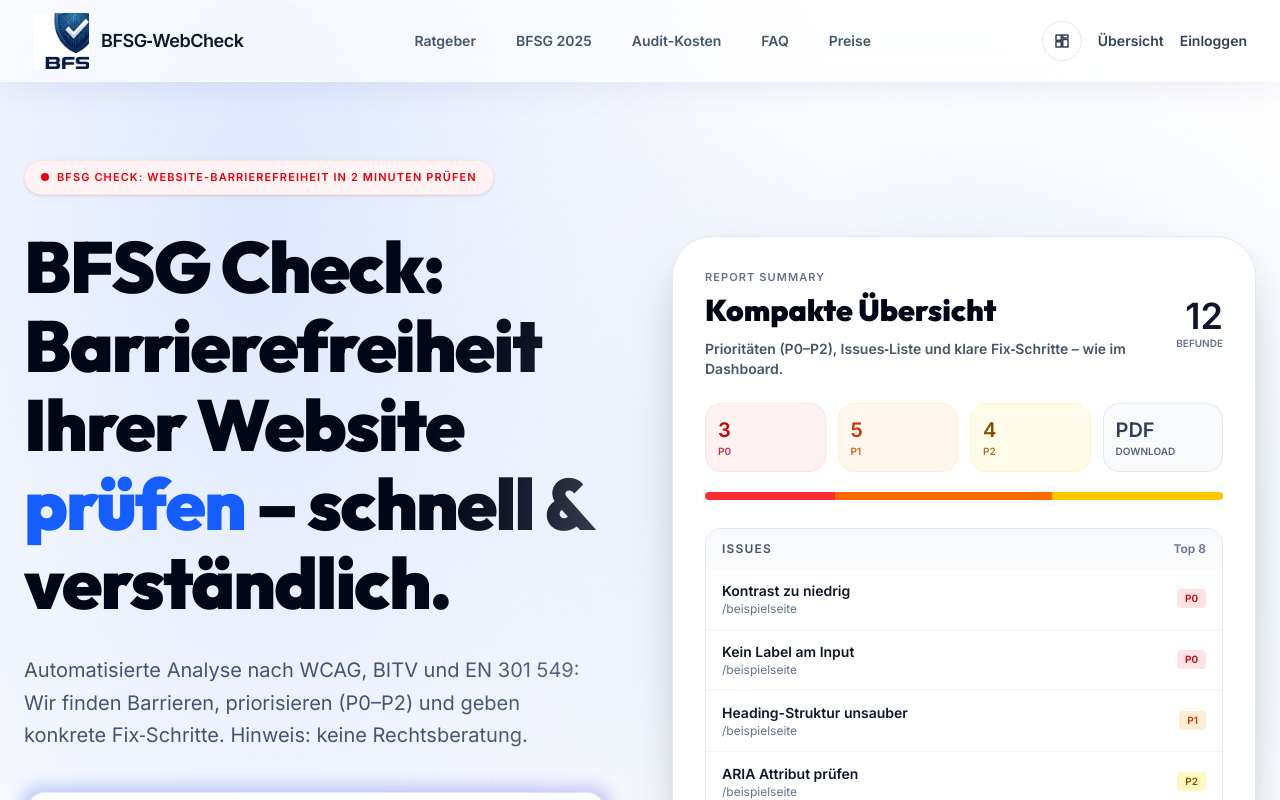
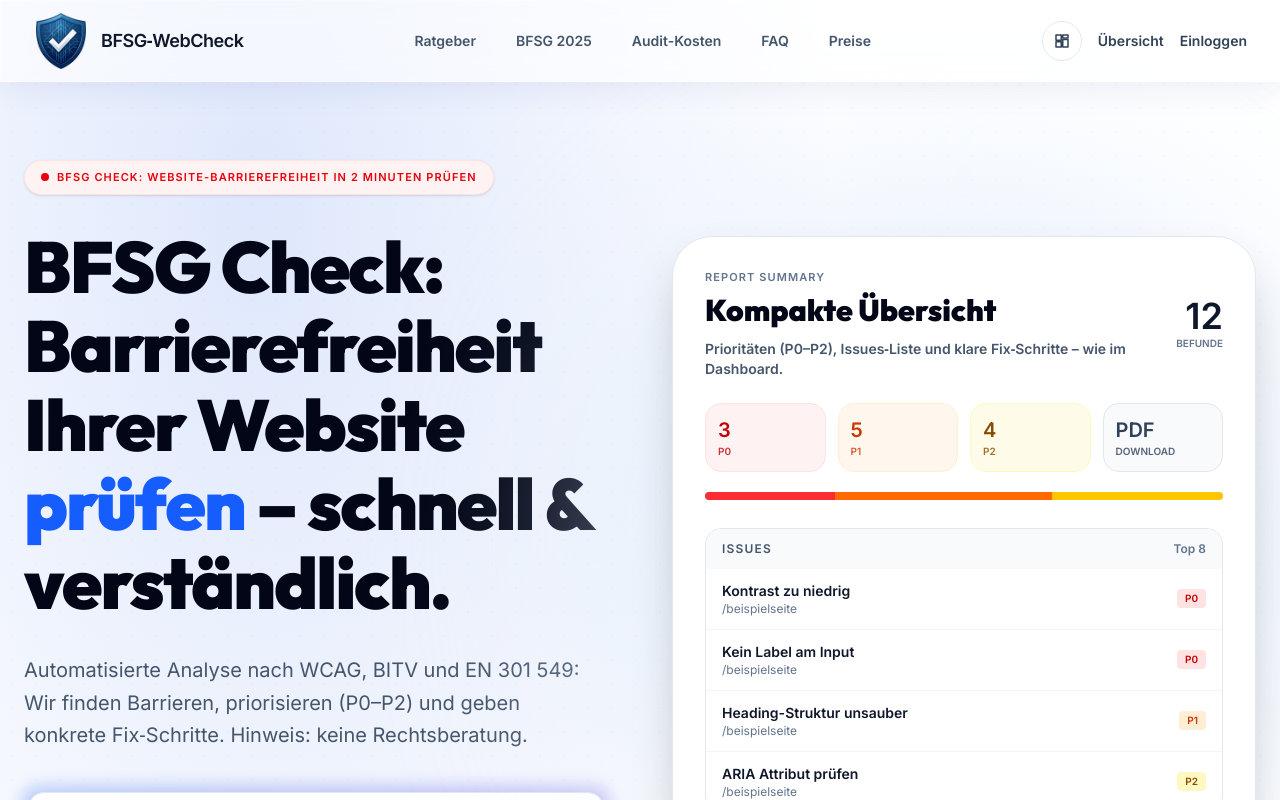
Before and after one commit to KonradBi/BFSG, a Next.js app in the folder web/: page / in a window 1280 px wide. Shown: the top 800 px of the page. Built offline with nearby package versions, Linux system fonts and the light colour scheme; no server answers.

Commit message:
ui(brand): generate transparent logo mark png

```diff
--- a/web/src/app/components/BrandMark.tsx
+++ b/web/src/app/components/BrandMark.tsx
@@ -5,7 +5,7 @@
     <Link href={href} className="flex items-center gap-2 md:gap-3 shrink-0">
       {/* Logo without container chrome (no border/white tile) */}
       <img
-        src="/brand/logo-mark.jpg"
+        src="/brand/logo-mark.png"
         alt="BFSG WebCheck"
         className="h-12 w-12 md:h-14 md:w-14 object-contain"
       />
```
Also changed, not shown: web/public/brand/logo-mark.png (added).
